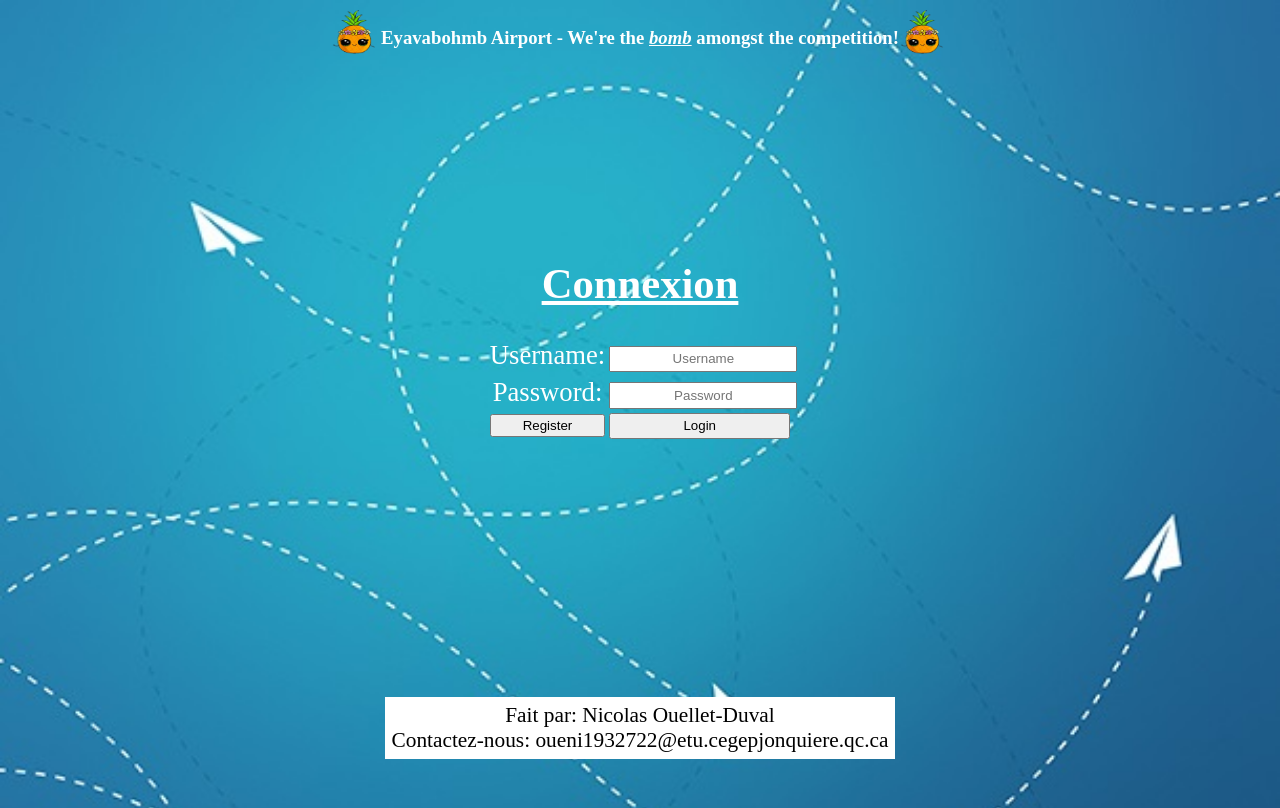
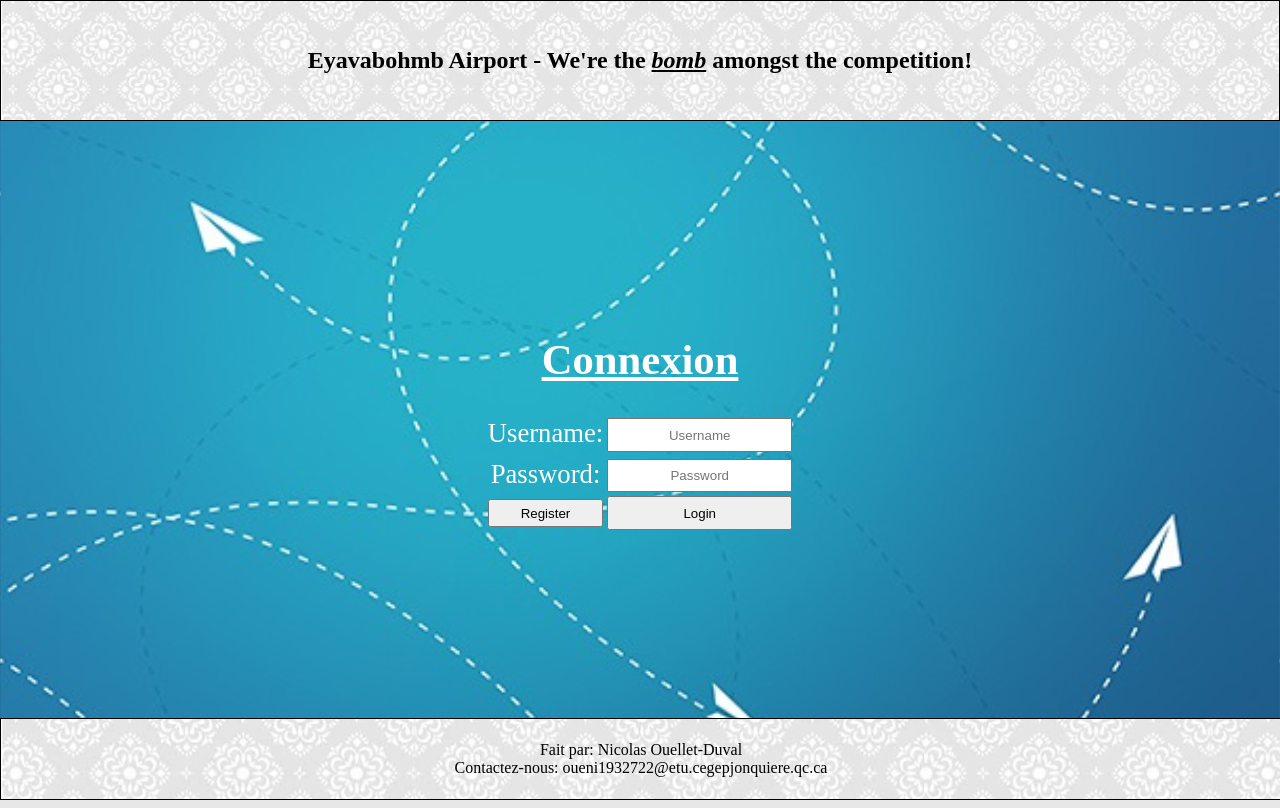
Before and after one commit to OUENI1932722/aeroport, a PHP site: page /login.php in a window 1280 px wide. Run offline with PHP 8.4, Linux system fonts and the light colour scheme.

Commit message:
send help please

```diff
--- a/login.php
+++ b/login.php
@@ -8,21 +8,19 @@
 </head>
 
 <body style="background-image: url(airplanes-background.jpg); background-size: cover">
-<header>
-    <img src="ananananananananananananananas.png" width="50px" height="50px">
-    <h3>Eyavabohmb Airport - We're the <span style="text-decoration-line: underline; font-style: italic; font-weight: bolder;">bomb</span> amongst the competition!</h3>
-    <img src="ananananananananananananananas.png" width="50px" height="50px">
+<header style="display: flex; flex-wrap: nowrap;">
+    <h2>Eyavabohmb Airport - We're the <span style="text-decoration-line: underline; font-style: italic; font-weight: bolder;">bomb</span> amongst the competition!</h2>
 </header>
 <div id="corps">
     <div id="formulaireConnection">
     <h1>Connexion</h1>
     <form method="POST" action="index.php">
-        <table>
+        <table id="formConnection">
             <tr>
-                <td><label for="user">Username: </label></td><td><input type="text" id="user" name="user" placeholder="Username"></td>
+                <td><label for="user">Username: </label></td><td><input type="text" id="user" name="user" placeholder="Username" required></td>
             </tr>
             <tr>
-                <td><label for="password">Password: </label></td><td><input type="password" id="password" name="password" placeholder="Password"></td>
+                <td><label for="password">Password: </label></td><td><input type="password" id="password" name="password" placeholder="Password" required></td>
             </tr>
             <tr>
                 <td><input type="button" id="register" name="register" value="Register"></td><td><input type="submit" id="login" name="login" value="Login"></td>
@@ -32,9 +30,8 @@
     </div>
 </div>
 <footer>
-    <div id="footerDiv">
     <div>Fait par: Nicolas Ouellet-Duval</div>
-    <div>Contactez-nous: oueni1932722@etu.cegepjonquiere.qc.ca</div></div>
+    <div>Contactez-nous: oueni1932722@etu.cegepjonquiere.qc.ca</div>
 </footer>
 </body>
 
--- a/style.css
+++ b/style.css
@@ -8,21 +8,90 @@ body
     flex: 1 0 100%;
     flex-direction: column;
     height: 100%;
+    margin: 0;
+    padding: 0;
 }
 header
 {
+    align-items: center;
+    justify-content: center;
+    border: solid black 1px;
+    background-color: white;
+    background-image: url("white-background.jpg");
+    background-size: cover;
+    height: 15%;
+}
+nav
+{
+    font-size: 12pt;
     display: flex;
+    flex-direction: row;
+    flex-wrap: nowrap;
+    width: 100%;
+    height: 5%;
+    background-color: lightblue;
+    align-items: center;
     justify-content: center;
-    flex-wrap: nowrap;
-    height: 20%;
+}
+.lien
+{
+    padding: 0.4%;
+    display: flex;
+    background-color: lightblue;
+}
+nav a:hover
+{
+    background-color: dodgerblue;
     color: white;
+    text-decoration-line: none;
+}
+nav a
+{
+    color: darkcyan;
+}
+a
+{
+    color: lightgray;
+}
+#hello
+{
+    font-size: 16pt;
+    text-align: center;
+    font-weight: bold;
+    margin-left: 1%;
+    margin-right: 5%;
+}
+aside
+{
+    border: solid black 2px;
+    display: flex;
+    flex-direction: row;
+    flex: 1 0 20%;
+    height: 100%;
+    order: 1;
+    font-size: 20pt;
+    justify-content: center;
+}
+section
+{
+    border: solid black 2px;
+    display: flex;
+    flex-direction: row;
+    flex: 1 0 78%;
+    height: 100%;
+    order: 2;
+    font-size: 20pt;
+    justify-content: center;
+    align-items: center;
 }
 #corps
 {
-    height: 60%;
+    height: 75%;
     color: white;
     align-items: center;
     justify-content: center;
+    display: flex;
+    flex-wrap: wrap;
 }
 #formulaireConnection
 {
@@ -30,29 +99,13 @@ header
     justify-content: center;
     align-items: center;
     flex-direction: column;
-    height: 70%;
     width: 100%;
-}
-footer
-{
-    display: flex;
-    justify-content: center;
-    align-items: center;
-    flex-direction: column;
-    height: 20%;
-}
-footer div
-{
-    font-size: 16pt;
-    display: flex;
-    flex-direction: column;
-    color: black;
-    background-color: white;
 }
 input
 {
     text-align: center;
-    padding: 2%;
+    padding-top: 4%;
+    padding-bottom: 4%;
 }
 #corps h1
 {
@@ -66,16 +119,34 @@ input
     flex: 1 0 100%;
     width: 100%;
 }
+#formConnection
+{
+    font-size: 20pt;
+}
 td
 {
     text-align: center;
-    font-size: 20pt;
+}
+footer
+{
+    display: flex;
+    justify-content: center;
+    background-image: url("white-background.jpg");
+    align-items: center;
+    flex-direction: column;
     width: 100%;
+    height: 10%;
+    border: solid black 1px;
+    order: 999;
 }
-#footerDiv
+footer div
 {
+    font-size: 12pt;
+    display: flex;
+    flex-direction: column;
+    color: black;
     text-align: center;
-    padding: 0.5%;
+    width: 100%;
 }
 img
 {
```
Also changed, not shown: demo.html (added, +16 -0 lines), index.php (+41 -7 lines), page.php (added, +7 -0 lines), test.php (added, +37 -0 lines), white-background.jpg (added).
